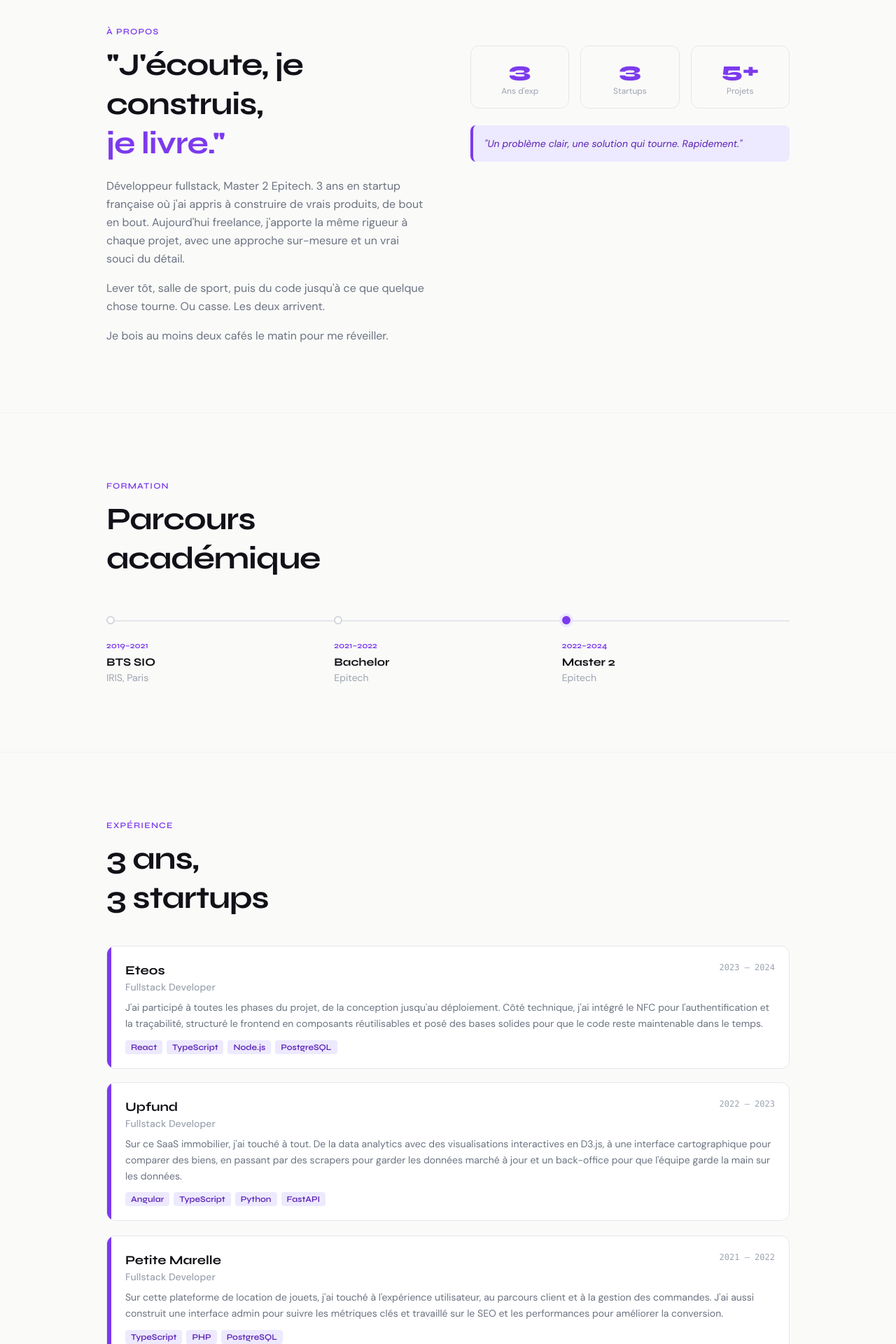
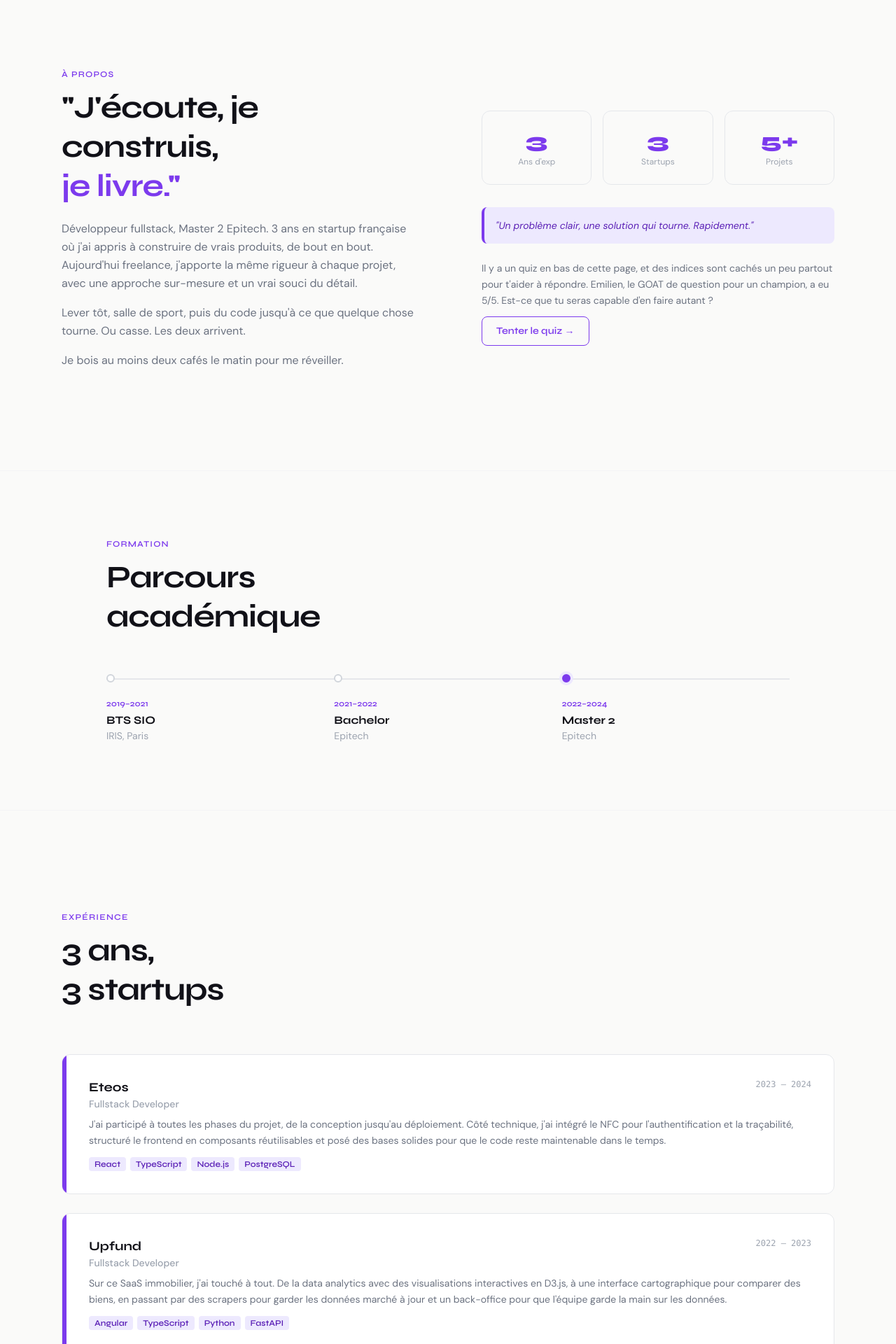
Before and after one commit to bourdin-alix/alix-bourdin-portfolio, a React (Vite) app: page / in a window 1280 px wide. Shown: the part 860-2780 px from the top of the page at 70% size. Built offline with nearby package versions, Linux system fonts and the light colour scheme.

Commit message:
feat: desktop layout spacing + about quiz teaser

```diff
--- a/src/components/About.tsx
+++ b/src/components/About.tsx
@@ -172,11 +172,11 @@ export default function About() {
   const t = useT();
 
   return (
-    <section id="about" className="py-24 border-t border-gray-100">
-      <div className="max-w-5xl mx-auto px-6">
+    <section id="about" className="py-24 xl:py-36 border-t border-gray-100">
+      <div className="max-w-6xl mx-auto px-6">
         <span className="section-label reveal">{t.about.sectionLabel}</span>
 
-        <div className="grid md:grid-cols-2 gap-16 items-start">
+        <div className="grid md:grid-cols-2 gap-16 xl:gap-24 items-center">
           {/* Left */}
           <div className="reveal">
             <h2 className="text-[clamp(1.8rem,4vw,2.8rem)] font-head font-bold leading-tight tracking-tight mb-5">
@@ -204,7 +204,7 @@ export default function About() {
 
           {/* Right */}
           <div className="reveal">
-            <div className="grid grid-cols-3 gap-4 mb-6">
+            <div className="grid grid-cols-3 gap-4 mb-6 xl:mb-8">
               {[
                 { num: "3", label: t.about.statsYears },
                 { num: "3", label: t.about.statsStartups },
@@ -212,7 +212,7 @@ export default function About() {
               ].map(({ num, label }) => (
                 <div
                   key={label}
-                  className="border border-gray-200 rounded-xl p-4 text-center"
+                  className="border border-gray-200 rounded-xl p-4 xl:p-6 text-center"
                 >
                   <div className="text-3xl font-extrabold font-head text-accent">
                     {num}
@@ -221,10 +221,21 @@ export default function About() {
                 </div>
               ))}
             </div>
-            <div className="bg-accent-light border-l-4 border-accent rounded-lg p-4">
+            <div className="bg-accent-light border-l-4 border-accent rounded-lg p-4 mb-6">
               <p className="text-sm text-accent-dark italic">
                 "{t.about.quote}"
               </p>
+            </div>
+            <div className="flex flex-col items-start gap-3">
+              <p className="text-gray-500 text-sm leading-relaxed">
+                {t.about.quizTeaser}
+              </p>
+              <a
+                href="#quiz"
+                className="inline-flex items-center gap-2 border border-accent text-accent hover:bg-accent hover:text-white font-head font-semibold text-sm px-5 py-2.5 rounded-lg transition-colors"
+              >
+                {t.about.quizCta}
+              </a>
             </div>
           </div>
         </div>
--- a/src/components/Experience.tsx
+++ b/src/components/Experience.tsx
@@ -5,18 +5,21 @@ export default function Experience() {
   const t = useT();
 
   return (
-    <section id="experience" className="py-24 border-t border-gray-100">
-      <div className="max-w-5xl mx-auto px-6">
+    <section
+      id="experience"
+      className="py-24 xl:py-36 border-t border-gray-100"
+    >
+      <div className="max-w-6xl mx-auto px-6">
         <span className="section-label reveal">
           {t.experience.sectionLabel}
         </span>
-        <h2 className="text-[clamp(1.8rem,4vw,2.8rem)] font-head font-bold leading-tight tracking-tight mb-10 reveal">
+        <h2 className="text-[clamp(1.8rem,4vw,2.8rem)] font-head font-bold leading-tight tracking-tight mb-10 xl:mb-16 reveal">
           {t.experience.heading1}
           <br />
           {t.experience.heading2}
         </h2>
 
-        <div className="flex flex-col gap-5">
+        <div className="flex flex-col gap-5 xl:gap-7">
           {JOBS.map(({ company, role, period, slug, tags }) => (
             <div
               key={company}
@@ -25,7 +28,7 @@ export default function Experience() {
               style={{ gridTemplateColumns: "6px 1fr" }}
             >
               <div className="bg-accent" />
-              <div className="p-5">
+              <div className="p-5 xl:p-8">
                 <div className="flex items-start justify-between gap-4 mb-1">
                   <div>
                     <h3 className="font-head font-bold text-lg">{company}</h3>
--- a/src/components/Hero.tsx
+++ b/src/components/Hero.tsx
@@ -8,7 +8,7 @@ export default function Hero() {
       id="hero"
       className="pt-14 min-h-screen flex items-center overflow-hidden"
     >
-      <div className="max-w-5xl mx-auto px-6 w-full">
+      <div className="max-w-6xl mx-auto px-6 w-full">
         <div
           className="grid gap-10"
           style={{ gridTemplateColumns: "8px 1fr auto" }}
@@ -17,7 +17,7 @@ export default function Hero() {
           <div className="bg-accent rounded-sm" />
 
           {/* Content */}
-          <div className="py-12">
+          <div className="py-16 xl:py-24">
             <div className="flex items-center gap-3 mb-6 reveal">
               <span className="w-2 h-2 rounded-full bg-emerald-400 pulse-dot" />
               <span className="text-sm text-gray-500">{t.hero.status}</span>
--- a/src/components/Projects.tsx
+++ b/src/components/Projects.tsx
@@ -60,18 +60,18 @@ export default function Projects() {
   const [featured, ...rest] = PROJECTS;
 
   return (
-    <section id="projects" className="py-24 border-t border-gray-100">
-      <div className="max-w-5xl mx-auto px-6">
+    <section id="projects" className="py-24 xl:py-36 border-t border-gray-100">
+      <div className="max-w-6xl mx-auto px-6">
         <span className="section-label reveal">{t.projects.sectionLabel}</span>
-        <h2 className="text-[clamp(1.8rem,4vw,2.8rem)] font-head font-bold leading-tight tracking-tight mb-10 reveal">
+        <h2 className="text-[clamp(1.8rem,4vw,2.8rem)] font-head font-bold leading-tight tracking-tight mb-10 xl:mb-16 reveal">
           {t.projects.heading}
         </h2>
 
-        <div className="grid md:grid-cols-2 gap-5">
+        <div className="grid md:grid-cols-2 gap-5 xl:gap-7">
           {/* Featured */}
           <div className="md:col-span-2 bg-white border border-gray-200 rounded-xl overflow-hidden hover:shadow-lg hover:-translate-y-1 transition-all duration-250 reveal">
             {featured.video && <VideoPreview src={featured.video} tall />}
-            <div className="p-5">
+            <div className="p-5 xl:p-8">
               <StatusBadge
                 status={featured.status}
                 labelLive={t.projects.statusLive}
@@ -118,7 +118,7 @@ export default function Projects() {
                   [ {name} ]
                 </div>
               )}
-              <div className="p-5">
+              <div className="p-5 xl:p-8">
                 <StatusBadge
                   status={status}
                   labelLive={t.projects.statusLive}
--- a/src/translations/en.json
+++ b/src/translations/en.json
@@ -39,7 +39,9 @@
       "wake ",
       "up."
     ],
-    "easterEggHidden": "I actually hate coffee !!!"
+    "easterEggHidden": "I actually hate coffee !!!",
+    "quizTeaser": "There's a quiz at the bottom of this page, and clues hidden throughout to help you answer. Emilien, the GOAT of question champions, scored 5/5. Think you can do the same?",
+    "quizCta": "Try the quiz →"
   },
   "education": {
     "sectionLabel": "Education",
--- a/src/translations/fr.json
+++ b/src/translations/fr.json
@@ -38,7 +38,9 @@
       "me ",
       "réveiller."
     ],
-    "easterEggHidden": "Je déteste le café !!!"
+    "easterEggHidden": "Je déteste le café !!!",
+    "quizTeaser": "Il y a un quiz en bas de cette page, et des indices sont cachés un peu partout pour t'aider à répondre. Emilien, le GOAT de question pour un champion, a eu 5/5. Est-ce que tu seras capable d'en faire autant ?",
+    "quizCta": "Tenter le quiz →"
   },
   "education": {
     "sectionLabel": "Formation",
```
